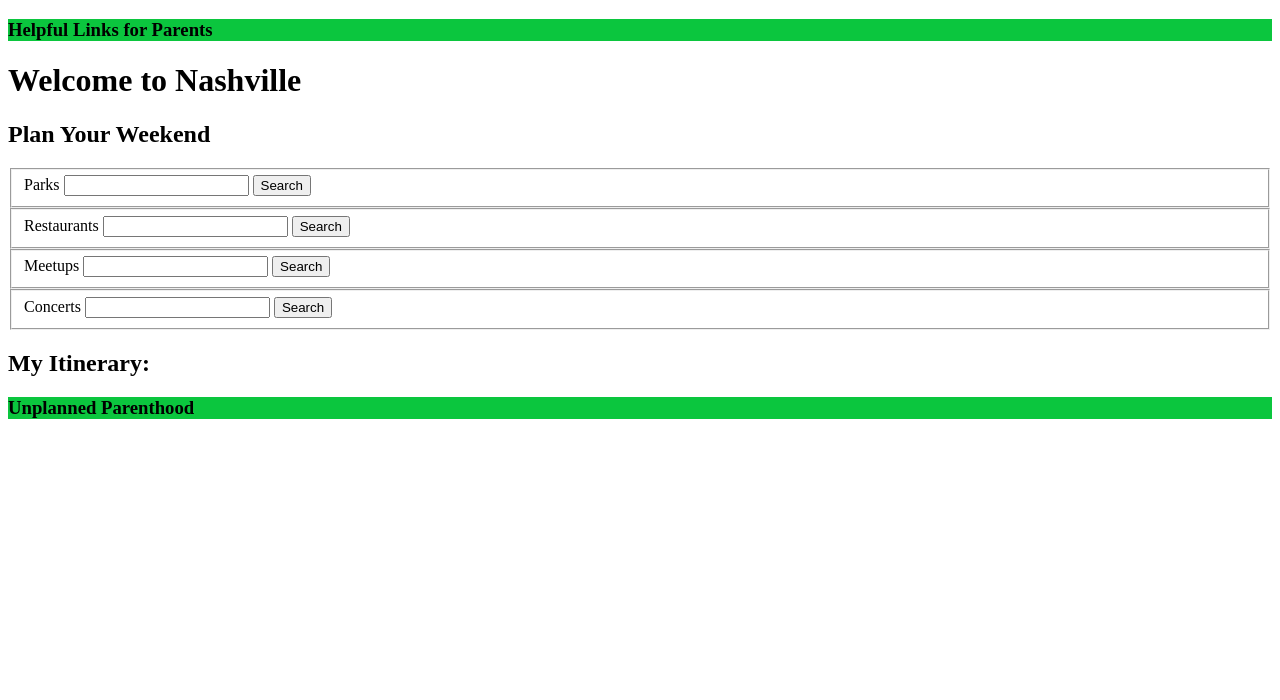
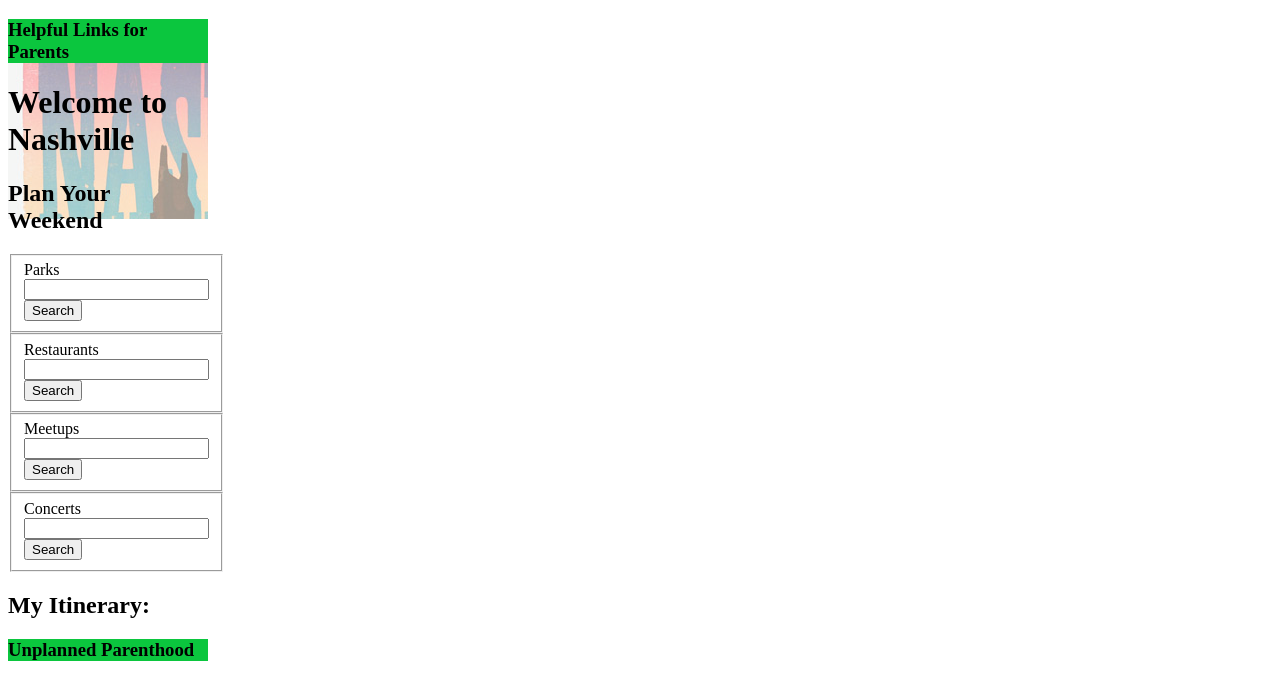
Before and after one commit to nss-day-cohort-35/Unplanned-Parenthood, a plain HTML site: page index.html in a window 1280 px wide. Drawn offline with Linux system fonts and the light colour scheme.

Commit message:
css styling

```diff
--- a/css/main.css
+++ b/css/main.css
@@ -7,3 +7,20 @@ footer {
 .resultButtons {
     list-style-type: none;
 }
+body {
+    width: 200px;
+    height: 200px;
+    display: block;
+    position: relative;
+  }
+  body::after {
+    content: "";
+    background: url(../images/hatchShow.jpg);
+    opacity: 0.5;
+    top: 0;
+    left: 0;
+    bottom: 0;
+    right: 0;
+    position: absolute;
+    z-index: -1;
+  }
```
